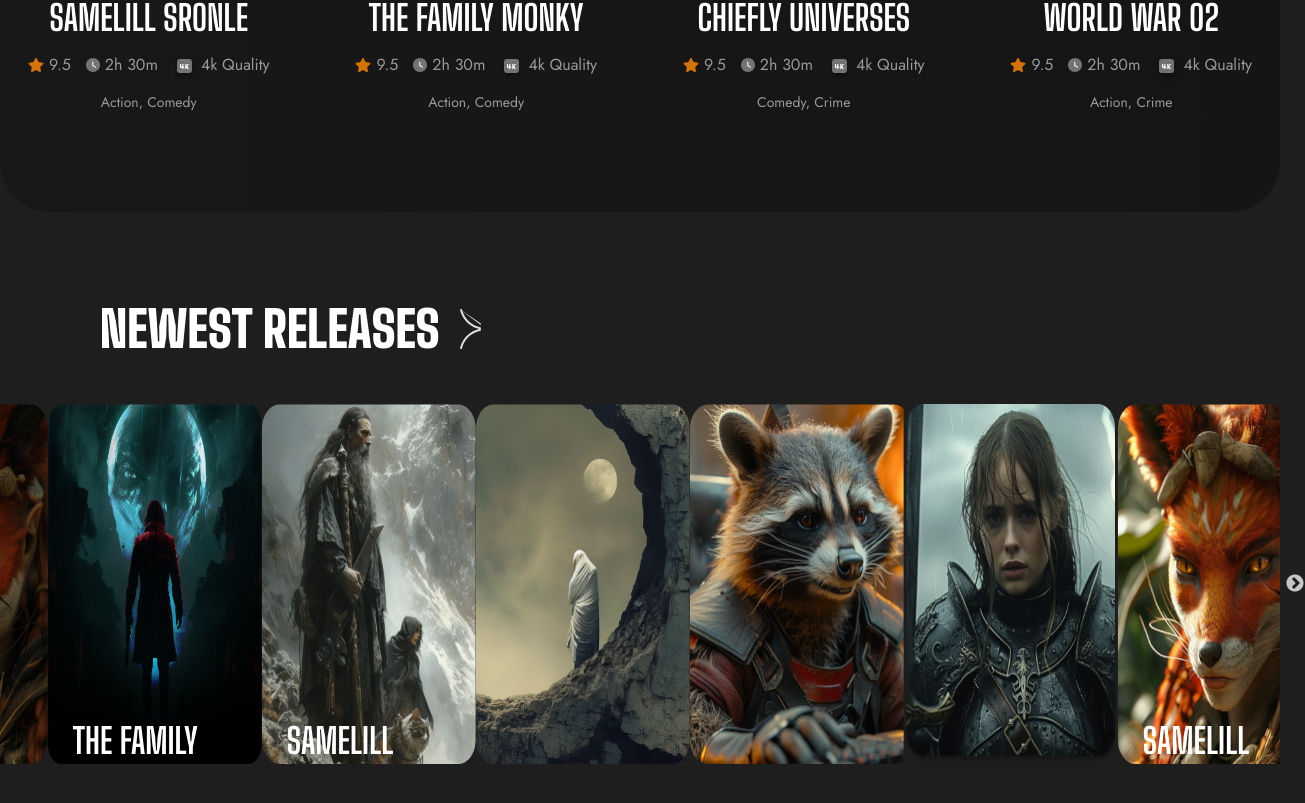
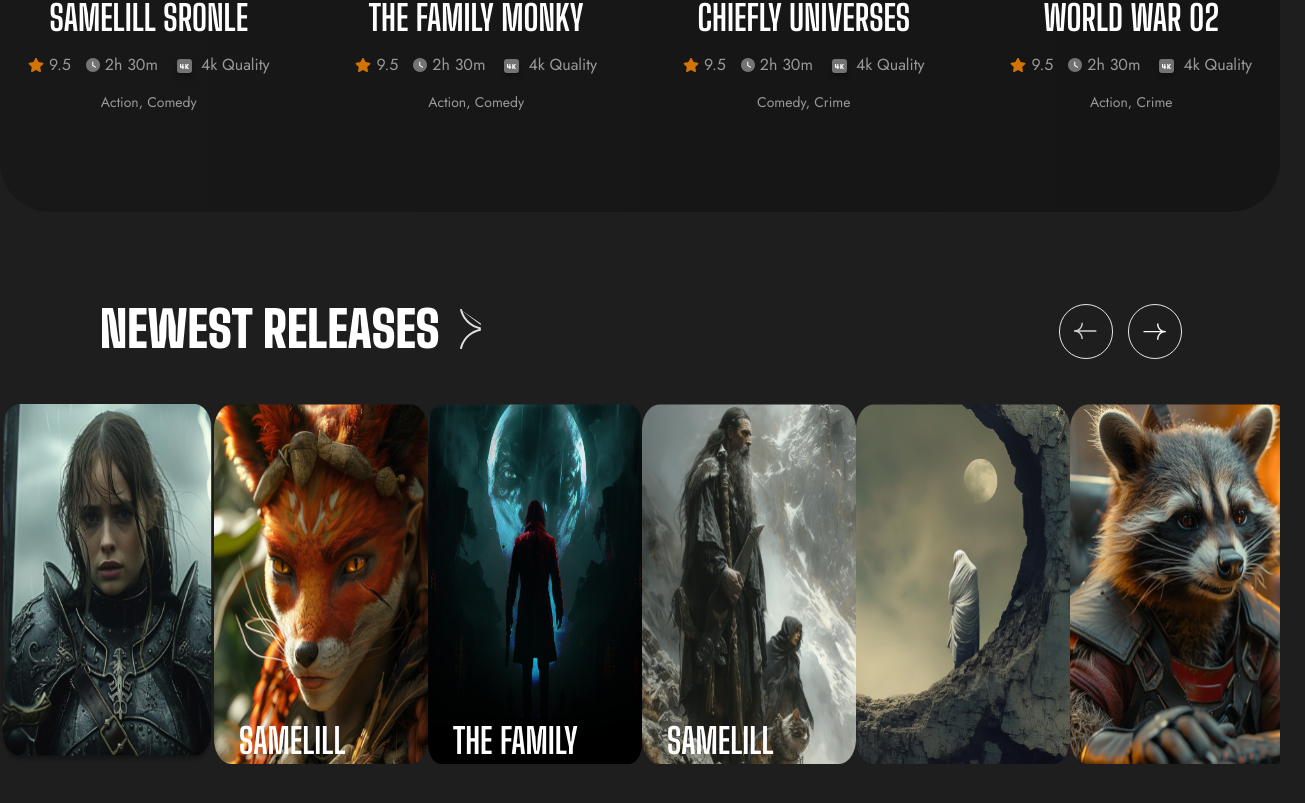
Before and after one commit to Mr-Rafiqul-Islam/design-task-file, a React (Vite) app: page / in a window 1280 px wide. Shown: the part 900-1703 px from the top of the page, 1305 px wide, since content can reach past the window. Built offline with nearby package versions, Linux system fonts and the light colour scheme.

Commit message:
new realeases done

```diff
--- a/src/components/AnimatedButton.jsx
+++ /dev/null
@@ -1,32 +0,0 @@
-// src/AnimatedButton.js
-
-import React from "react";
-
-const AnimatedButton = () => {
-  return (
-    <div className="flex items-center justify-center ">
-      <button className="relative flex items-center justify-start w-12 h-12 bg-gradient-to-r from-purple-500 to-orange-500 text-white font-semibold rounded-full overflow-hidden transition-all duration-300 group hover:w-48">
-      <span className="absolute left-12 opacity-0 whitespace-nowrap transition-opacity duration-300 group-hover:opacity-100">
-          ADD TO PLAYLIST
-        </span>
-        <svg
-          className="w-6 h-6 m-3"
-          fill="none"
-          stroke="currentColor"
-          viewBox="0 0 24 24"
-          xmlns="http://www.w3.org/2000/svg"
-        >
-          <path
-            strokeLinecap="round"
-            strokeLinejoin="round"
-            strokeWidth="2"
-            d="M3 10h3m4 0h9m-9 4h9m-9 4h9m-4-8l4-4m0 0l4 4m-4-4v12"
-          ></path>
-        </svg>
-
-      </button>
-    </div>
-  );
-};
-
-export default AnimatedButton;
--- a/src/components/MovieTiles.jsx
+++ b/src/components/MovieTiles.jsx
@@ -10,7 +10,7 @@ import TilesBtns from "./TilesBtns";
 function MovieTiles({ thumbnail, title, rating, duration, genre, resulation }) {
   return (
     <div className="relative group max-w-[307px] h-[360.4px] overflow-hidden hover:scale-110 transition-all duration-700">
-      <Image src={thumbnail} className={`object-fill h-[360.4px]`}/>
+      <Image src={thumbnail} className={`object-fill h-[360.4px]`} />
       {/* play btn */}
       <div className="absolute top-1/2 -translate-y-1/2 z-10 left-1/2 -translate-x-1/2 opacity-0 group-hover:opacity-100 duration-700 transition-all cursor-pointer">
         <Image src={Video} />
@@ -43,7 +43,7 @@ function MovieTiles({ thumbnail, title, rating, duration, genre, resulation }) {
         </div>
       </div>
       {/* tilesbtn */}
-      <TilesBtns/>
+      <TilesBtns />
     </div>
   );
 }
--- /dev/null
+++ b/src/components/NextArrow.jsx
@@ -0,0 +1,18 @@
+import React from "react";
+import rightarrow from "../assets/icons/rightarrow.svg";
+import Image from "./Image";
+
+function NextArrow({ onClick }) {
+  return (
+    <div
+      onClick={onClick}
+      className="absolute right-[98px] -top-[100px] cursor-pointer"
+    >
+      <div className="w-[54.43px] h-[54.5px] rounded-full border hover:arrow-gradient grid place-content-center transition-all duration-500">
+        <Image src={rightarrow} />
+      </div>
+    </div>
+  );
+}
+
+export default NextArrow;
--- /dev/null
+++ b/src/components/PrevArrow.jsx
@@ -0,0 +1,18 @@
+import React from "react";
+import leftarrow from "../assets/icons/leftarrow.svg";
+import Image from "./Image";
+
+function PrevArrow({ onClick }) {
+  return (
+    <div
+      onClick={onClick}
+      className="absolute right-[167px] -top-[100px] cursor-pointer"
+    >
+      <div className="w-[54.43px] h-[54.5px] rounded-full border hover:arrow-gradient transition-all duration-500 grid place-content-center">
+        <Image src={leftarrow} />
+      </div>
+    </div>
+  );
+}
+
+export default PrevArrow;
--- a/src/components/TilesBtns.jsx
+++ b/src/components/TilesBtns.jsx
@@ -4,7 +4,7 @@ import { FaRegHeart } from "react-icons/fa";
 import airplay from "../assets/icons/airplay.svg";
 import Upload from "../assets/icons/Upload.svg";
 function TilesBtns() {
-    // for btn items
+  // for btn items
   const btnlist = [
     <RiPlayList2Line size={18} className="text-white" />,
     <FaRegHeart size={18} className="text-white" />,
--- a/src/components/layouts/Navbar.jsx
+++ b/src/components/layouts/Navbar.jsx
@@ -11,42 +11,69 @@ function Navbar({ className }) {
   // btn list
   const navBtn = [
     {
-          icon: <RiHome6Line size={24} className="text-[#E2E2E2] group-hover:ms-3" />,
+      icon: (
+        <RiHome6Line size={24} className="text-[#E2E2E2] group-hover:ms-3" />
+      ),
       text: "Home",
     },
     {
-          icon: <FiSearch size={24} className="text-[#E2E2E2] group-hover:ms-3" /> ,
+      icon: <FiSearch size={24} className="text-[#E2E2E2] group-hover:ms-3" />,
       text: "search",
     },
     {
-          icon: <HiOutlineVideoCamera size={24} className="text-[#E2E2E2] group-hover:ms-3" /> ,
+      icon: (
+        <HiOutlineVideoCamera
+          size={24}
+          className="text-[#E2E2E2] group-hover:ms-3"
+        />
+      ),
       text: "Live",
     },
     {
-          icon: <RiPlayList2Fill size={24} className="text-[#E2E2E2] group-hover:ms-3" /> ,
+      icon: (
+        <RiPlayList2Fill
+          size={24}
+          className="text-[#E2E2E2] group-hover:ms-3"
+        />
+      ),
       text: "add to playlist",
     },
     {
-          icon: <Image src={tv} size={24} className="text-[#E2E2E2] group-hover:ms-3" /> ,
-          text: "add to playlist",
+      icon: (
+        <Image src={tv} size={24} className="text-[#E2E2E2] group-hover:ms-3" />
+      ),
+      text: "watchlist",
     },
     {
-          icon: <PiGameControllerDuotone size={24} className="text-[#E2E2E2] group-hover:ms-3" /> ,
+      icon: (
+        <PiGameControllerDuotone
+          size={24}
+          className="text-[#E2E2E2] group-hover:ms-3"
+        />
+      ),
       text: "gaming",
     },
     {
-          icon: <IoAmericanFootball size={24} className="text-[#E2E2E2] group-hover:ms-3" /> ,
+      icon: (
+        <IoAmericanFootball
+          size={24}
+          className="text-[#E2E2E2] group-hover:ms-3"
+        />
+      ),
       text: "sports",
     },
-    ]
+  ];
   return (
     <nav className={`${className}`}>
       <div className="bg-red-500/30 w-[95px] flex flex-col items-center justify-center gap-y-4 rounded-full py-4">
         {/* btns */}
         {navBtn.map((item, index) => (
-            <div key={index} className="flex flex-col justify-center items-center cursor-pointer bg-white/20 rounded-full w-[64.14px] h-[64.14px] border border-white/40 group hover:w-[196px] hover:flex-row-reverse duration-300">
+          <div
+            key={index}
+            className="flex flex-col justify-center items-center cursor-pointer bg-white/20 rounded-full border border-white/40 hover:border-gradient group w-[64.14px] h-[64.14px] hover:w-[196px] hover:flex-row-reverse duration-300"
+          >
             {item.icon}
-            <p className="hidden group-hover:block font-bigShoulder text-[18px] font-bold uppercase leading-[34px] text-white">
+            <p className="hidden transition-all duration-300 group-hover:block font-bigShoulder text-[18px] font-bold uppercase leading-[34px] text-white">
               {item.text}
             </p>
           </div>
--- a/src/components/layouts/NewReleases.jsx
+++ b/src/components/layouts/NewReleases.jsx
@@ -4,14 +4,16 @@ import MovieTiles from "../MovieTiles";
 import s1 from "../../assets/images/s1.png";
 import s2 from "../../assets/images/s2.png";
 import s3 from "../../assets/images/s3.png";
-import s4 from "../../assets/images/s4.png"
-import s5 from "../../assets/images/s5.png"
-import s6 from "../../assets/images/s6.png"
+import s4 from "../../assets/images/s4.png";
+import s5 from "../../assets/images/s5.png";
+import s6 from "../../assets/images/s6.png";
 
 // slider
 import Slider from "react-slick";
 import "slick-carousel/slick/slick.css";
 import "slick-carousel/slick/slick-theme.css";
+import NextArrow from "../NextArrow";
+import PrevArrow from "../PrevArrow";
 
 function NewReleases() {
   // for slider
@@ -20,47 +22,47 @@ function NewReleases() {
     infinite: true,
     slidesToShow: 6,
     slidesToScroll: 1,
-    autoplay: true,
-    speed: 2000,
+    autoplay: false,
+    speed: 1000,
     autoplaySpeed: 2000,
     cssEase: "linear",
+    nextArrow: <NextArrow />,
+    prevArrow: <PrevArrow />,
   };
   //   for slider data
-  const movies=[
+  const movies = [
     {
       thumbnail: s1,
-        title : "world war 2",
+      title: "world war 2",
     },
     {
       thumbnail: s2,
-        title : "Samelill sronle",
+      title: "Samelill sronle",
     },
     {
       thumbnail: s3,
-        title : "the family monkey",
+      title: "the family monkey",
     },
     {
       thumbnail: s4,
-        title : "Samelill sronle",
+      title: "Samelill sronle",
     },
     {
       thumbnail: s5,
-        title : "The Moon",
+      title: "The Moon",
     },
     {
       thumbnail: s6,
-        title : "The Rocket",
+      title: "The Rocket",
     },
-  ]
-
-
+  ];
 
   return (
     <section className="mt-[485px] pb-[55px]">
       <SubHeading text={"newest releases"} />
       {/* slider */}
       <Slider {...settings}>
-        {movies.map((item,index)=>(
+        {movies.map((item, index) => (
           <MovieTiles
             key={index}
             resulation={`4k quality`}
--- a/src/index.css
+++ b/src/index.css
@@ -2,15 +2,66 @@
 @tailwind components;
 @tailwind utilities;
 
-@layer utilities{
-    body{
-        background-color: #1E1E1E
+@layer utilities {
+  body {
+    background-color: #1e1e1e;
+    overflow-x: hidden;
   }
   .custom-transition {
     transition: background-color 0.3s ease-in-out !important;
   }
 
   .custom-transition:hover {
-        background: linear-gradient(to right, #5A0DFF, #FF29B8,#FF581C);
+    background: linear-gradient(to right, #5a0dff, #ff29b8, #ff581c);
+  }
+
+  .border-gradient {
+    position: relative;
+    padding: 4px; /* Space for border */
+    border-radius: 30px; /* Adjust the border-radius as needed */
+    background-clip: padding-box;
+    z-index: 0;
+  }
+
+  .border-gradient::before {
+    content: "";
+    position: absolute;
+    top: -1px;
+    left: -1px;
+    right: 0;
+    bottom: 0;
+    border-radius: 30px; /* Adjust the border-radius as needed */
+    padding: 2px; /* Border width */
+    background: linear-gradient(to right, #5a0dff, #ff29b8, #ff581c);
+    z-index: -1;
+    mask: linear-gradient(#fff 0 0) content-box, linear-gradient(#fff 0 0);
+    mask-composite: exclude;
+    -webkit-mask-composite: xor;
+  }
+  /* slider arrow gradient border */
+  .arrow-gradient {
+    position: relative;
+    padding: 4px;
+    border-radius: 30px;
+    background-clip: padding-box;
+    z-index: 0;
+  }
+  .arrow-gradient::before {
+    content: "";
+    position: absolute;
+    top: -1px;
+    left: -2px;
+    right: -2px;
+    bottom: -1px;
+    border-radius: 30px;
+    padding: 2px;
+    background: linear-gradient(to right, #5a0dff, #ff29b8, #ff581c);
+    z-index: -1;
+    -webkit-mask: linear-gradient(#fff 0 0) content-box,
+      linear-gradient(#fff 0 0);
+    mask: linear-gradient(#fff 0 0) content-box, linear-gradient(#fff 0 0);
+    mask-composite: add, add;
+    mask-composite: exclude;
+    -webkit-mask-composite: xor;
   }
 }
--- a/tailwind.config.js
+++ b/tailwind.config.js
@@ -1,24 +1,20 @@
 /** @type {import('tailwindcss').Config} */
 export default {
-  content: [
-    "./index.html",
-    "./src/**/*.{js,ts,jsx,tsx}",
-  ],
+  content: ["./index.html", "./src/**/*.{js,ts,jsx,tsx}"],
   theme: {
     container: {
       center: true,
     },
     extend: {
       colors: {
-        'primary':'#1E1E1E',
-        'para': '#999999',
+        primary: "#1E1E1E",
+        para: "#999999",
       },
       fontFamily: {
-        'jost': ['Jost', 'sans-serif'],
-        'bigShoulder': ['Big Shoulders Display', 'sans-serif'],
+        jost: ["Jost", "sans-serif"],
+        bigShoulder: ["Big Shoulders Display", "sans-serif"],
       },
-
     },
   },
   plugins: [],
-}
+};
```
Also changed, not shown: src/components/Button.jsx (+14 -6 lines), src/components/Container.jsx (+4 -4 lines), src/pages/Home.jsx (+13 -13 lines), src/assets/icons/leftarrow.svg (added), src/assets/icons/rightarrow.svg (added). Lines whose indentation alone changed are shown as unchanged.
